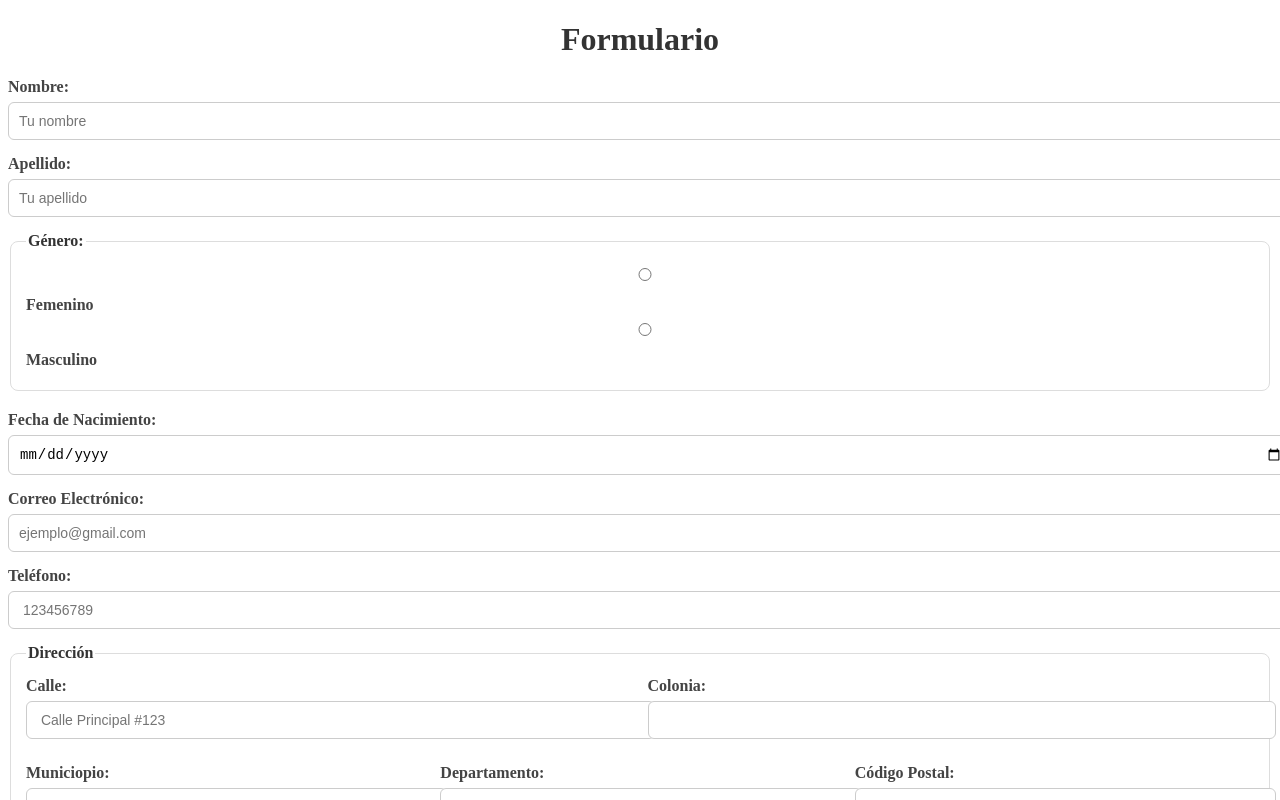
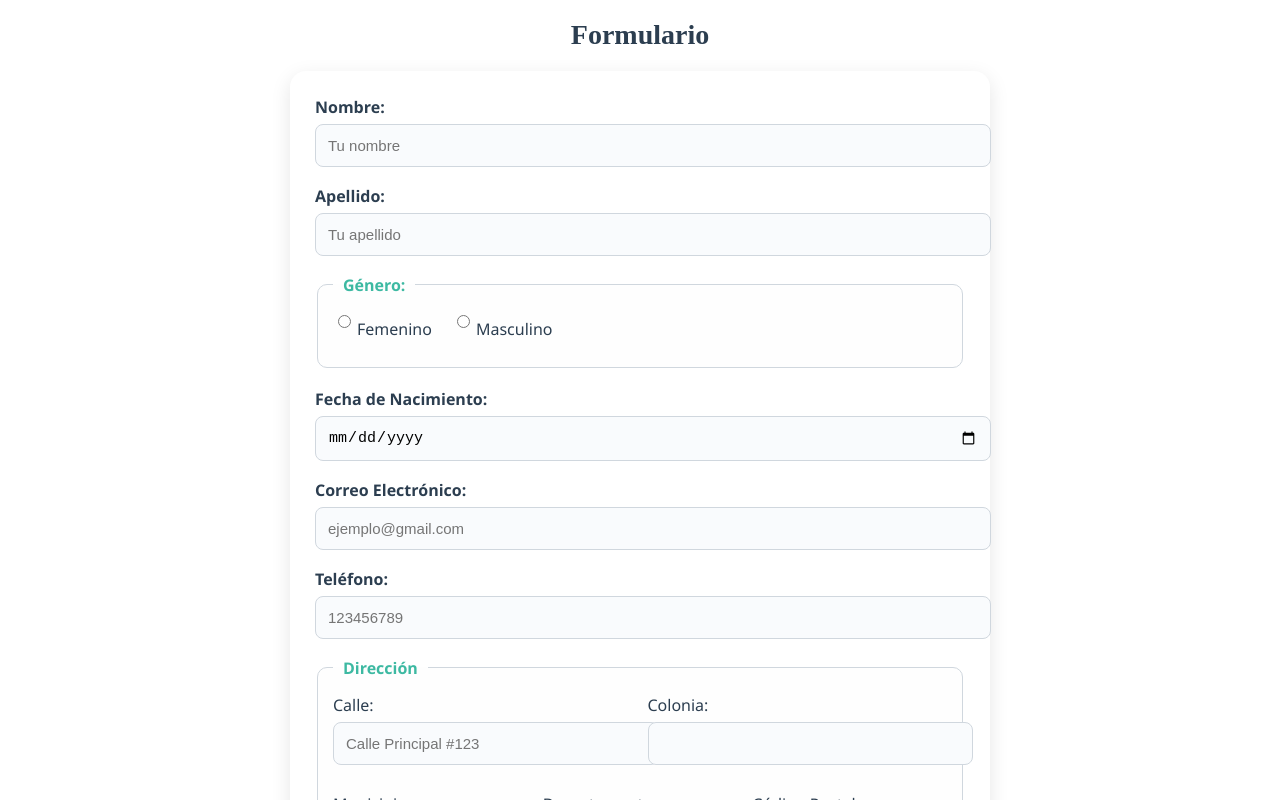
Before and after one commit to geramos2004-coder/tds222, a Vue app in the folder exam/: page / in a window 1280 px wide. Shown: the top 800 px of the page. Built offline with nearby package versions, Linux system fonts and the light colour scheme.

Commit message:
cambio de diseño

```diff
--- a/exam/src/App.vue
+++ b/exam/src/App.vue
@@ -1,6 +1,7 @@
 <template>
   <h1>Formulario</h1>
 
+  <div class="form-container">
     <div>
       <label for="nombre">Nombre:</label>
       <input type="text" id="nombre" name="nombre" placeholder="Tu nombre" required>
@@ -11,21 +12,20 @@
 
     <fieldset>
       <legend>Género:</legend>
-
+      <label>
         <input type="radio" id="femenino" name="genero" value="femenino">
-        <label for="femenino">Femenino</label>
-
+        Femenino
+      </label>
+      <label>
         <input type="radio" id="masculino" name="genero" value="masculino">
-        <label for="masculino">Masculino</label>
-
-
+        Masculino
+      </label>
     </fieldset>
 
     <div>
       <label for="fechaNacimiento">Fecha de Nacimiento:</label>
       <input type="date" id="fechaNacimiento" name="fechaNacimiento" required>
     </div>
-
 
     <div>
       <label for="email">Correo Electrónico:</label>
@@ -34,11 +34,8 @@
 
     <div>
       <label for="telefono">Teléfono:</label>
-        <input type="tel" id="telefono" name="telefono"
-               placeholder=" 123456789"
-               pattern="[0-9]{8,15}">
+      <input type="tel" id="telefono" name="telefono" placeholder="123456789" pattern="[0-9]{8,15}">
     </div>
-
 
     <fieldset class="address-group">
       <legend>Dirección</legend>
@@ -46,7 +43,7 @@
       <div class="field-group">
         <div class="street-field">
           <label for="calle">Calle:</label>
-                <input type="text" id="calle" name="calle" placeholder=" Calle Principal #123" required>
+          <input type="text" id="calle" name="calle" placeholder="Calle Principal #123" required>
         </div>
         <div class="colonia-field">
           <label for="colonia">Colonia:</label>
@@ -56,7 +53,7 @@
 
       <div class="field-group">
         <div>
-                <label for="ciudad">Municiopio:</label>
+          <label for="ciudad">Municipio:</label>
           <input type="text" id="ciudad" name="ciudad" required>
         </div>
         <div>
@@ -74,71 +71,78 @@
       <label for="mensaje">Mensaje:</label>
       <textarea id="mensaje" name="mensaje" rows="5" placeholder="Escribe tu mensaje aquí..." required></textarea>
     </div>
-      <button type="submit">Enviar Registro</button>
 
-
+    <button type="submit" class="btn">Enviar</button>
+  </div>
 </template>
 
 <script>
-
+export default {
+  name: "Formulario"
+}
 </script>
 
 <style>
-/* Contenedor general */
+/* Contenedor principal */
 .form-container {
-  max-width: 600px;
+  max-width: 650px;
   margin: auto;
-  padding: 20px;
-  background: #f7f9fc;
-  border-radius: 12px;
-  box-shadow: 0px 4px 10px rgba(0,0,0,0.1);
-  font-family: Arial, sans-serif;
+  padding: 25px;
+  background: #ffffff;
+  border-radius: 16px;
+  box-shadow: 0px 6px 20px rgba(0,0,0,0.1);
+  font-family: "Segoe UI", Tahoma, sans-serif;
+  color: #333;
 }
 
 /* Título */
 h1 {
   text-align: center;
   margin-bottom: 20px;
-  color: #333;
+  color: #2c3e50;
+  font-size: 28px;
 }
 
 /* Etiquetas */
 label {
   display: block;
   margin-bottom: 6px;
-  font-weight: bold;
-  color: #444;
+  font-weight: 600;
+  color: #2c3e50;
 }
 
 /* Inputs y textarea */
 input, textarea {
   width: 100%;
-  padding: 10px;
-  margin-bottom: 15px;
-  border: 1px solid #ccc;
-  border-radius: 6px;
-  font-size: 14px;
-  transition: border 0.3s;
+  padding: 12px;
+  margin-bottom: 18px;
+  border: 1.5px solid #d0d7de;
+  border-radius: 8px;
+  font-size: 15px;
+  transition: all 0.3s ease;
+  background-color: #f9fbfd;
 }
 
 input:focus, textarea:focus {
-  border-color: #42b983;
+  border-color: #3db9a2;
   outline: none;
-  box-shadow: 0px 0px 5px rgba(66, 185, 131, 0.5);
+  background-color: #fff;
+  box-shadow: 0 0 6px rgba(61, 185, 162, 0.3);
 }
 
 /* Fieldset */
 fieldset {
-  border: 1px solid #ddd;
-  border-radius: 8px;
+  border: 1.5px solid #d0d7de;
+  border-radius: 10px;
   margin-bottom: 20px;
   padding: 15px;
-  background: #fff;
+  background: #fefefe;
 }
 
 legend {
   font-weight: bold;
-  color: #333;
+  padding: 0 10px;
+  color: #3db9a2;
 }
 
 /* Grupos de campos */
@@ -152,20 +156,36 @@ legend {
   flex: 1;
 }
 
+/* Radio buttons */
+fieldset label {
+  display: inline-flex;
+  align-items: center;
+  margin-right: 20px;
+  font-weight: normal;
+  cursor: pointer;
+}
+
+input[type="radio"] {
+  margin-right: 6px;
+  accent-color: #3db9a2;
+}
+
 /* Botón */
 .btn {
-  background: #42b983;
+  background: linear-gradient(135deg, #42b983, #3db9a2);
   color: #fff;
   border: none;
-  padding: 12px 20px;
+  padding: 14px 20px;
   font-size: 16px;
-  border-radius: 6px;
+  font-weight: bold;
+  border-radius: 10px;
   cursor: pointer;
   width: 100%;
-  transition: background 0.3s;
+  transition: transform 0.2s ease, background 0.3s ease;
 }
 
 .btn:hover {
-  background: #2a9d6f;
+  transform: scale(1.02);
+  background: linear-gradient(135deg, #3aa67f, #329c8a);
 }
 </style>
```
Lines whose indentation alone changed are shown as unchanged.
